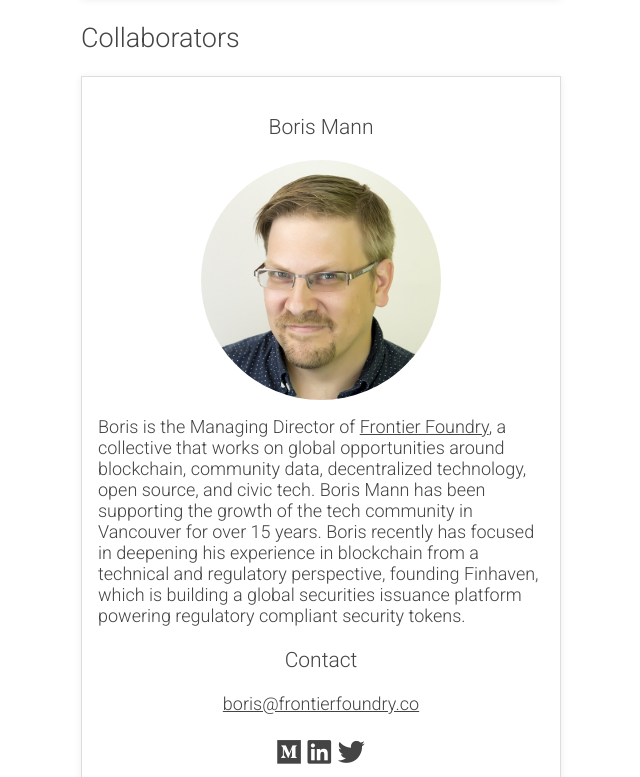
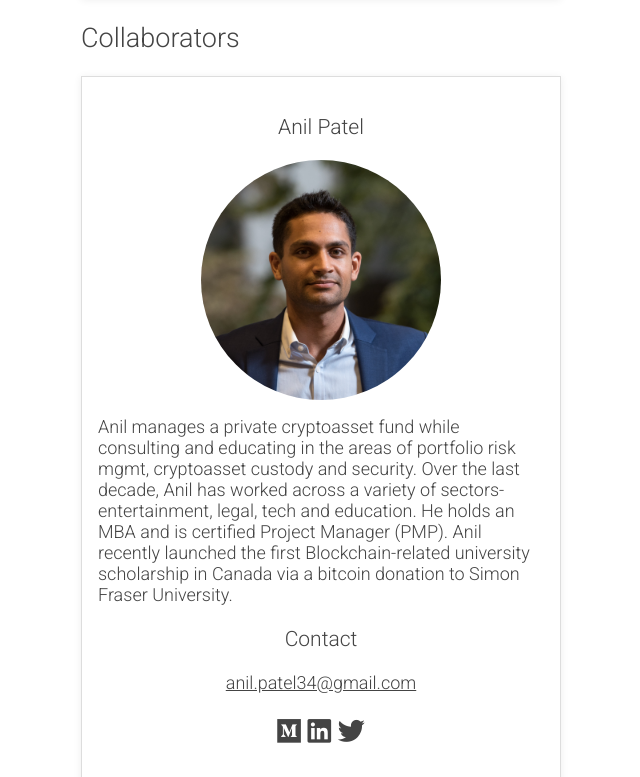
Before and after one commit to mattlockyer/soloblock, a plain HTML site: page index.html in a window 1280 px wide. Shown: the part 3183-3960 px from the top of the page, without its empty margins (319-959 px from the left). Drawn offline with Linux system fonts and the light colour scheme.

Commit message:
added anil

```diff
--- a/index.html
+++ b/index.html
@@ -117,6 +117,25 @@
 
   <div class="card">
     <div class="center">
+      <h3>Anil Patel</h3>
+      <img src="img/anil.jpg" />
+    </div>
+
+    <p>Anil manages a private cryptoasset fund while consulting and educating in the areas of portfolio risk mgmt, cryptoasset custody and security. Over the last decade, Anil has worked across a variety of sectors- entertainment, legal, tech and education. He holds an MBA and is certified Project Manager (PMP). Anil recently launched the first Blockchain-related university scholarship in Canada via a bitcoin donation to Simon Fraser University.</p>
+
+    <div class="center">
+      <h3>Contact</h3>
+      <a href="mailto:anil.patel34@gmail.com">anil.patel34@gmail.com</a>
+      <h2>
+        <a href="https://medium.com/@anilsaidso" target="_blank"><i class="fab fa-medium"></i></a>
+        <a href="https://www.linkedin.com/in/anil3" target="_blank"><i class="fab fa-linkedin"></i></a>
+        <a href="https://twitter.com/anilsaidso" target="_blank"><i class="fab fa-twitter"></i></a>
+      </h2>
+    </div>
+  </div>
+
+  <div class="card">
+    <div class="center">
       <h3>Boris Mann</h3>
       <img src="img/boris.jpg" />
     </div>
```
Also changed, not shown: img/anil.jpg (added).
